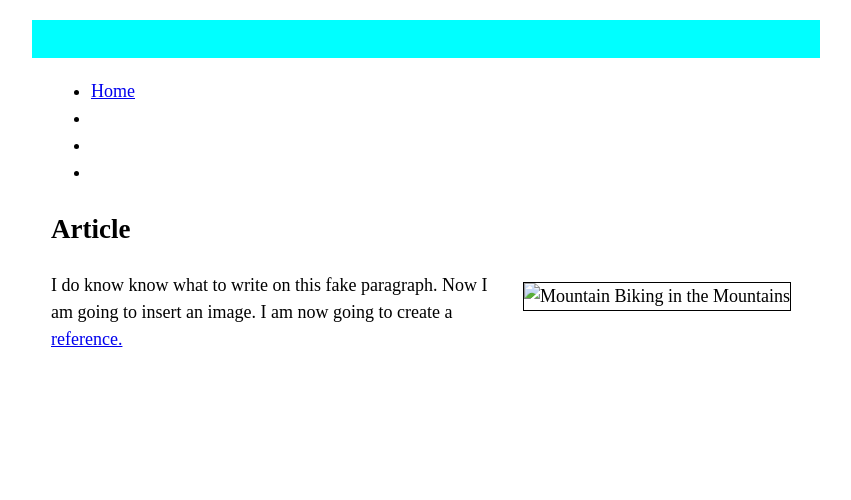
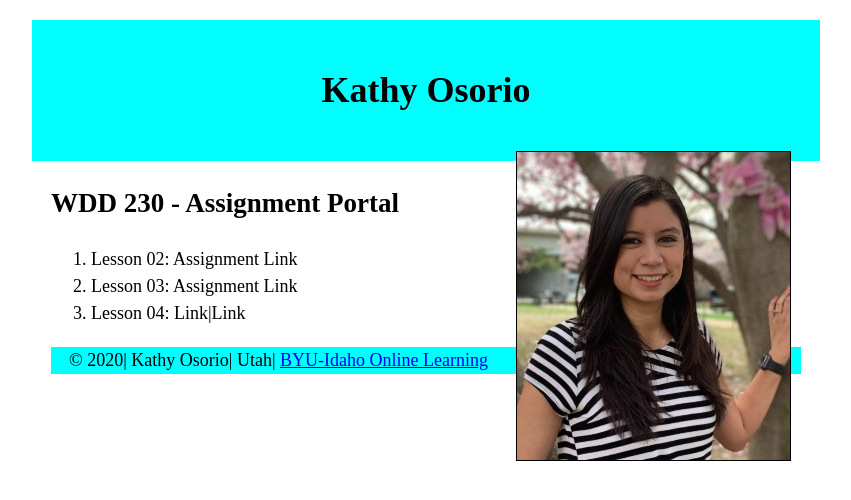
Before and after one commit to kosorio2/osoriokathy.github.io, a plain HTML site: page index.html in a window 1280 px wide. Shown: the whole page, without its empty margins (214-1065 px from the left). Drawn offline with Linux system fonts and the light colour scheme.

Commit message:
Update index.html

```diff
--- a/index.html
+++ b/index.html
@@ -3,37 +3,37 @@
 <head>
     <meta charset="UTF-8">
     <meta name="viewport" content="width=device-width, initial-scale=1.0">
-    <title>Mountain Spoke Bike Shop</title>
-    <meta name="description" content="Mountain Spoke Bike Shop serving all of Bozeman, MT">
+    <title>WDD 230 Portal | Kathy Osorio|</title>
+    <meta name="description" content="Web page portal assignment">
+
     <link href="css/main.css" rel="stylesheet">
+
 </head>
 <body>
     <header>
+
+        <h1>Kathy Osorio</h1>
+        <img src="images/Kathy_portrait.jpg" alt="Profile Picture for Portal">
     </header>
     <nav>
-        <ul>
-            <li><a href="./">Home</a></li>
-            <li></li>
-            <li></li>
-            <li></li>
 
-        </ul>
     </nav>
 
-        <main>
-            <section>
-                <h2></h2>
-            </section>
+    <main class="Firstmain">
 
-            <section>
-                <h2>Article</h2>
-                <p>I do know know what to write on this fake paragraph. <img src="images/wedding.jpg" alt="Mountain Biking in the Mountains">Now I am going to insert an image. I am now going to create a <a href="http://google.com">reference.</a> </p>
-            </section>
+        <h2>WDD 230 - Assignment Portal</h2>
+        <ol>
+            <li>Lesson 02: Assignment Link</li>
+            <li>Lesson 03: Assignment Link</li>
+            <li>Lesson 04: Link|Link</li>
+        </ol>
 
-        </main>
-        <footer>
+    </main>
 
-        </footer>
+    <footer class="footer">
+        <p> &copy; 2020| Kathy Osorio| Utah| <a href="http://www.byui.edu/online">BYU-Idaho Online Learning</a> </p>
+
+    </footer>
 
 </body>
 </html>
```
